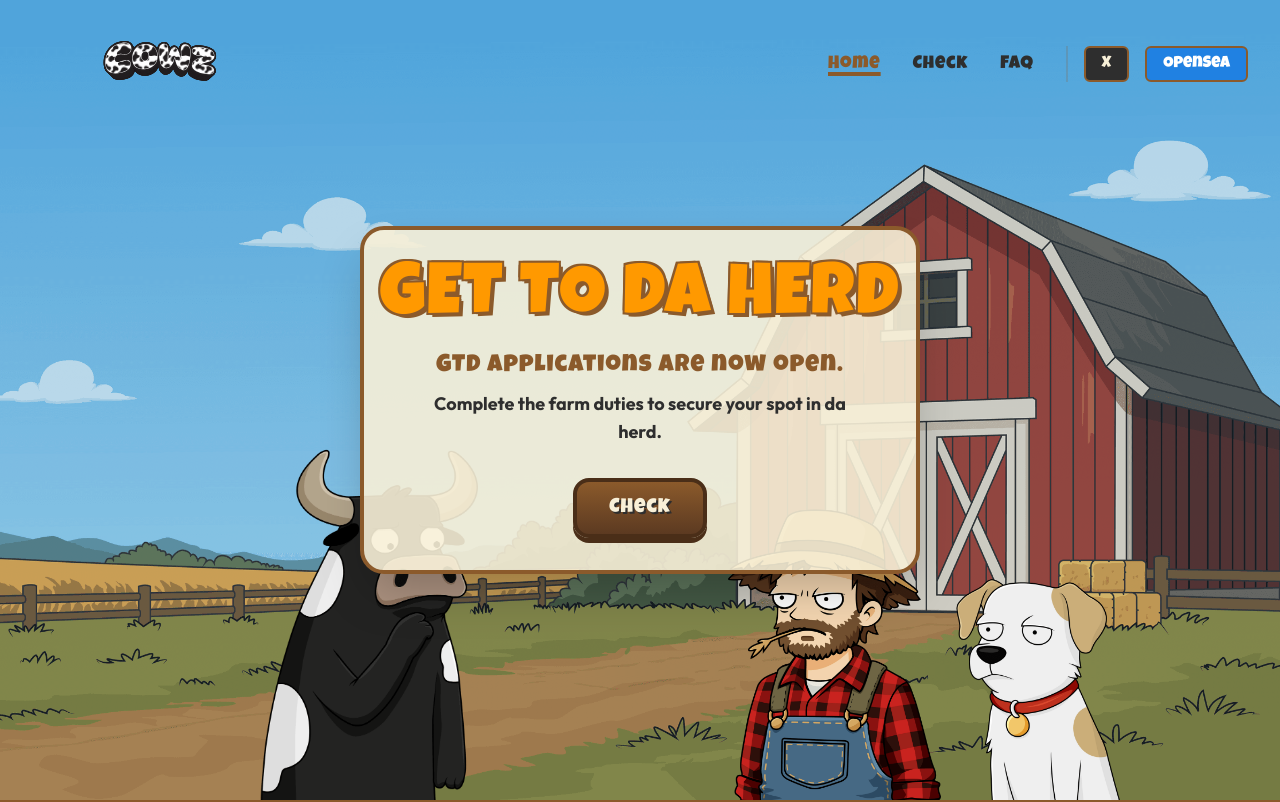
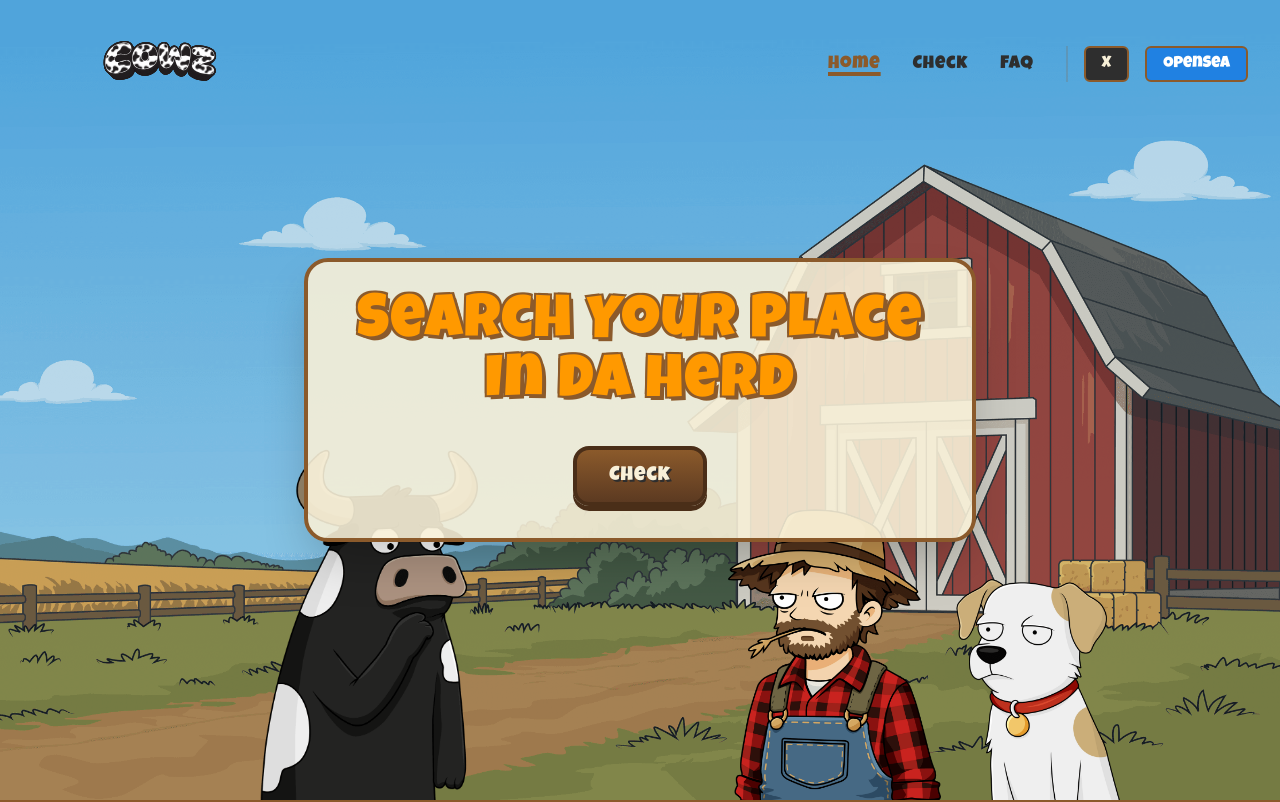
Before and after one commit to mosamy007/CZ, a Next.js app: page / in a window 1280 px wide. Shown: the top 802 px of the page. Built offline with nearby package versions, Linux system fonts and the light colour scheme.

Commit message:
feat: change Hero title to Search Your Place In Da Herd and remove old application descriptions

```diff
--- a/src/components/Hero.tsx
+++ b/src/components/Hero.tsx
@@ -44,20 +44,14 @@ export default function Hero() {
       <div className="relative z-20 max-w-7xl mx-auto px-4 sm:px-6 lg:px-8 w-full flex-grow flex flex-col justify-center items-center text-center pt-8 pb-52 sm:pb-60 lg:pb-32">
         <div className="max-w-2xl px-4 py-8 rounded-3xl bg-paper-beige/90 border-4 border-wood-brown shadow-2xl relative">
           <h1
-            className="font-luckiest-guy text-4xl sm:text-6xl md:text-7xl text-[#FF9900] tracking-wide mb-4"
+            className="font-luckiest-guy text-3xl sm:text-5xl md:text-6xl text-[#FF9900] tracking-wide mb-8"
             style={{
               textShadow:
                 "4px 4px 0px #8B5A2B, -2px -2px 0px #8B5A2B, 2px -2px 0px #8B5A2B, -2px 2px 0px #8B5A2B, 2px 2px 0px #8B5A2B",
             }}
           >
-            GET TO DA HERD
+            Search Your Place In Da Herd
           </h1>
-          <p className="font-luckiest-guy text-xl sm:text-2xl text-wood-brown mb-2 tracking-wider">
-            GTD Applications are now open.
-          </p>
-          <p className="font-outfit font-bold text-dark-text text-base sm:text-lg mb-8 max-w-md mx-auto">
-            Complete the farm duties to secure your spot in da herd.
-          </p>
 
           <div className="flex justify-center">
             <WoodenButton onClick={handleJoin}>
```
